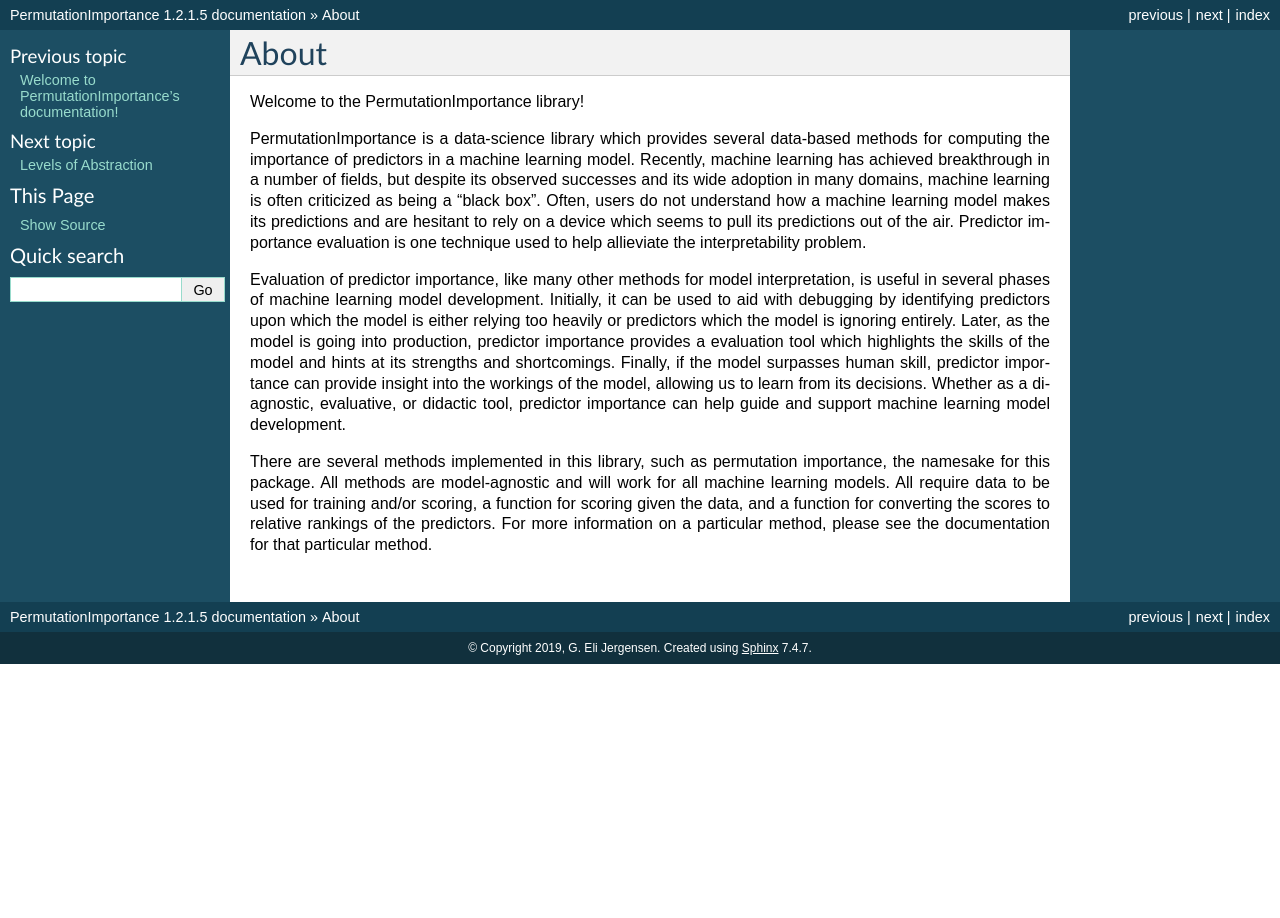
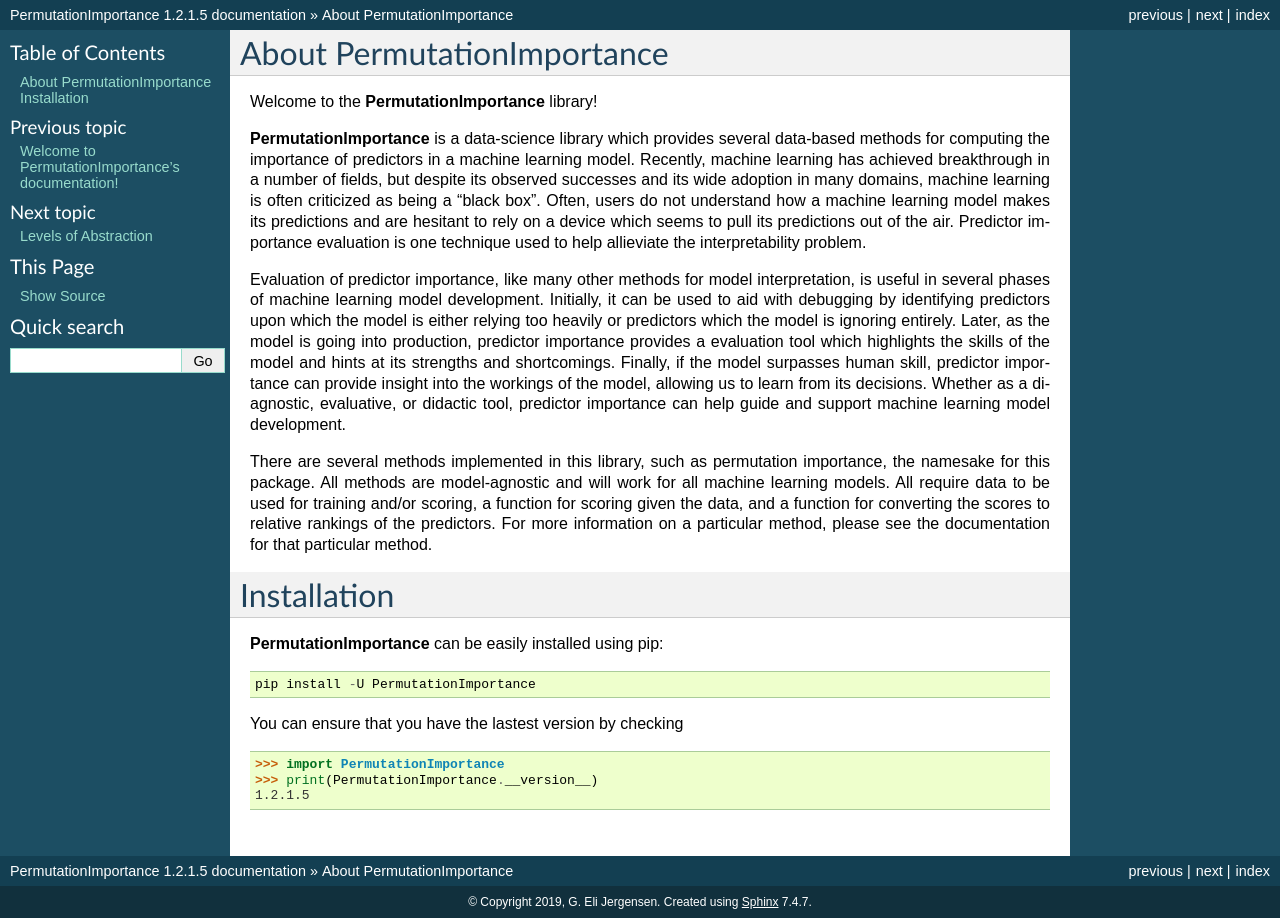
Before and after one commit to gelijergensen/PermutationImportance, a Sphinx documentation site: the page built from docs/about.rst, in a window 1280 px wide. Built offline with Sphinx 7.4.7, drawn with Linux system fonts in a browser that asks for light colours; formulas are drawn with MathJax 3.

```diff
--- a/PermutationImportance/__init__.py
+++ b/PermutationImportance/__init__.py
@@ -45,4 +45,4 @@ from .sequential_selection import *
 from .result import ImportanceResult
 from . import sklearn_api
 
-__version__ = '1.2.1.4'
+__version__ = '1.2.1.5'
--- a/docs/about.rst
+++ b/docs/about.rst
@@ -1,12 +1,27 @@
-.. title:: About
+.. title:: About PermutationImportance
 
-About
------
+About PermutationImportance
+---------------------------
 
-Welcome to the PermutationImportance library!
+Welcome to the **PermutationImportance** library!
 
-PermutationImportance is a data-science library which provides several data-based methods for computing the importance of predictors in a machine learning model. Recently, machine learning has achieved breakthrough in a number of fields, but despite its observed successes and its wide adoption in many domains, machine learning is often criticized as being a "black box". Often, users do not understand how a machine learning model makes its predictions and are hesitant to rely on a device which seems to pull its predictions out of the air. Predictor importance evaluation is one technique used to help allieviate the interpretability problem.
+**PermutationImportance** is a data-science library which provides several data-based methods for computing the importance of predictors in a machine learning model. Recently, machine learning has achieved breakthrough in a number of fields, but despite its observed successes and its wide adoption in many domains, machine learning is often criticized as being a "black box". Often, users do not understand how a machine learning model makes its predictions and are hesitant to rely on a device which seems to pull its predictions out of the air. Predictor importance evaluation is one technique used to help allieviate the interpretability problem.
 
 Evaluation of predictor importance, like many other methods for model interpretation, is useful in several phases of machine learning model development. Initially, it can be used to aid with debugging by identifying predictors upon which the model is either relying too heavily or predictors which the model is ignoring entirely. Later, as the model is going into production, predictor importance provides a evaluation tool which highlights the skills of the model and hints at its strengths and shortcomings. Finally, if the model surpasses human skill, predictor importance can provide insight into the workings of the model, allowing us to learn from its decisions. Whether as a diagnostic, evaluative, or didactic tool, predictor importance can help guide and support machine learning model development.
 
 There are several methods implemented in this library, such as permutation importance, the namesake for this package. All methods are model-agnostic and will work for all machine learning models. All require data to be used for training and/or scoring, a function for scoring given the data, and a function for converting the scores to relative rankings of the predictors. For more information on a particular method, please see the documentation for that particular method.
+
+Installation
+------------
+
+**PermutationImportance** can be easily installed using pip::
+
+  pip install -U PermutationImportance
+
+You can ensure that you have the lastest version by checking
+
+.. doctest::
+
+  >>> import PermutationImportance
+  >>> print(PermutationImportance.__version__)
+  1.2.1.5
--- a/docs/conf.py
+++ b/docs/conf.py
@@ -41,6 +41,7 @@ release = u'1.2.1.5'
 # ones.
 extensions = [
     'sphinx.ext.autodoc',
+    'sphinx.ext.doctest',
     'sphinx.ext.imgmath',
     'sphinx.ext.ifconfig',
     'sphinx.ext.viewcode',
--- a/docs/index.rst
+++ b/docs/index.rst
@@ -11,15 +11,17 @@ predictor importance. The methods implemented are model-agnostic and can be used
 
 
 .. toctree::
-   :maxdepth: 2
+   :maxdepth: 3
    :caption: Contents:
 
    about.rst
    abstraction.rst
    permutation.rst
+   sequentialselection.rst
+   result.rst
    metrics.rst
-   result.rst
    license.rst
+   modules.rst
 
 
 
--- /dev/null
+++ b/docs/modules.rst
@@ -0,0 +1,6 @@
+.. title:: Modules
+
+.. _modules:
+
+Modules
+=======
--- a/setup.py
+++ b/setup.py
@@ -7,9 +7,9 @@ with open("README.md", "r") as fh:
 
 PACKAGE_NAMES = ['PermutationImportance']
 KEYWORDS = [
-    'variable importance', 'model evaluation']
+    'predictor importance', 'variable importance', 'model evaluation']
 SHORT_DESCRIPTION = (
-    'Important variables determined through permutation selection')
+    'Important variables determined through data-based variable importance methods')
 
 CLASSIFIERS = [
     'Development Status :: 4 - Beta',
@@ -23,7 +23,7 @@ CLASSIFIERS = [
 PACKAGE_REQUIREMENTS = ['numpy', 'pandas', 'scipy==1.1.0', 'sklearn']
 
 if __name__ == '__main__':
-    setup(name='PermutationImportance', version='1.2.1.4',
+    setup(name='PermutationImportance', version='1.2.1.5',
           description=SHORT_DESCRIPTION,
           author='G. Eli Jergensen', author_email='gelijergensen@ou.edu',
           long_description=long_description,
```
Also changed, not shown: README.md (+7 -6 lines), docs/metrics.rst (+18 -0 lines), docs/permutation.rst (+10 -10 lines), docs/result.rst (+15 -0 lines), docs/sequentialselection.rst (added, +70 -0 lines), .readthedocs.yml (added), docs/images/SBS.gif (added), docs/images/SFS.gif (added), 5 other files.
